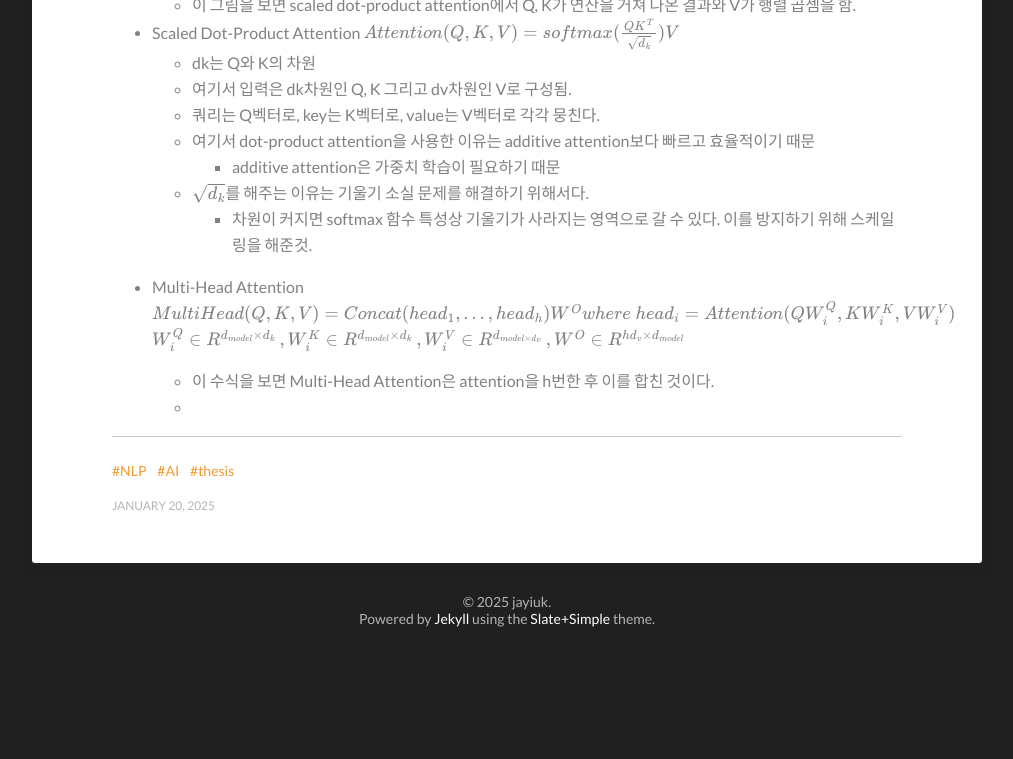
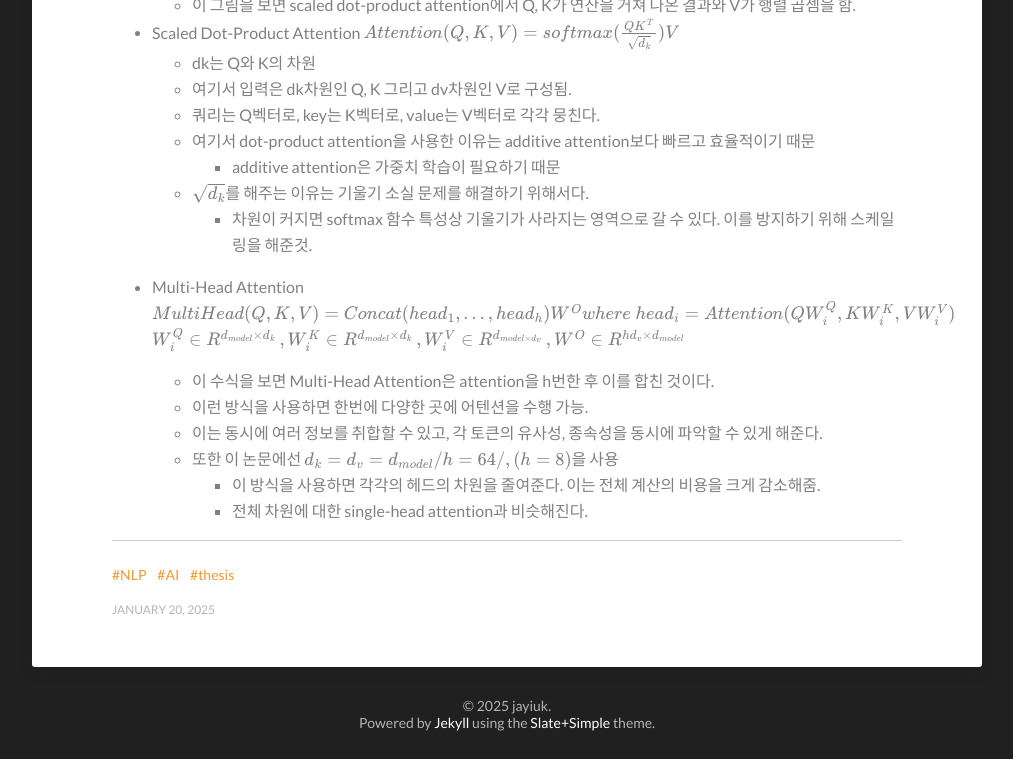
Before and after one commit to jayiuk/jayiuk.github.io, a Jekyll site: the page built from _posts/2025-01-20-transformer-review.md, in a window 1280 px wide and 900 px high, scrolled down 2790 px, cut to the strip 141-900 px from the top of the window. Shown: the whole strip, without its empty margins (133-1146 px from the left). Built offline with Jekyll 4.4.1, drawn with Linux system fonts in a browser that asks for light colours; formulas are drawn with MathJax 3; comment, search, counter and statistics services are not loaded; before the commit the page ends 3586 px from its top, so only the background shows below that.

Commit message:
multi-head attention done

```diff
--- a/_posts/2025-01-20-transformer-review.md
+++ b/_posts/2025-01-20-transformer-review.md
@@ -96,4 +96,8 @@ $$MultiHead(Q, K, V) = Concat(head_1, \dots , head_h)W^O \\ where\ head_i = Atte
 $$W^Q_i \in R^{d_{model} \times d_k} \, , W^K_i \in R^{d_{model} \times d_k} \, , W^V_i \in R^{d_{model \times d_v}} \, , W^O \in R^{hd_v \times d_{model}}$$
 
     - 이 수식을 보면 Multi-Head Attention은 attention을 h번한 후 이를 합친 것이다.
-    -
+    - 이런 방식을 사용하면 한번에 다양한 곳에 어텐션을 수행 가능.
+    - 이는 동시에 여러 정보를 취합할 수 있고, 각 토큰의 유사성, 종속성을 동시에 파악할 수 있게 해준다.
+    - 또한 이 논문에선 $$d_k = d_v = d_{model} / h = 64 /, (h = 8)$$을 사용
+        - 이 방식을 사용하면 각각의 헤드의 차원을 줄여준다. 이는 전체 계산의 비용을 크게 감소해줌.
+        - 전체 차원에 대한 single-head attention과 비슷해진다.
```
